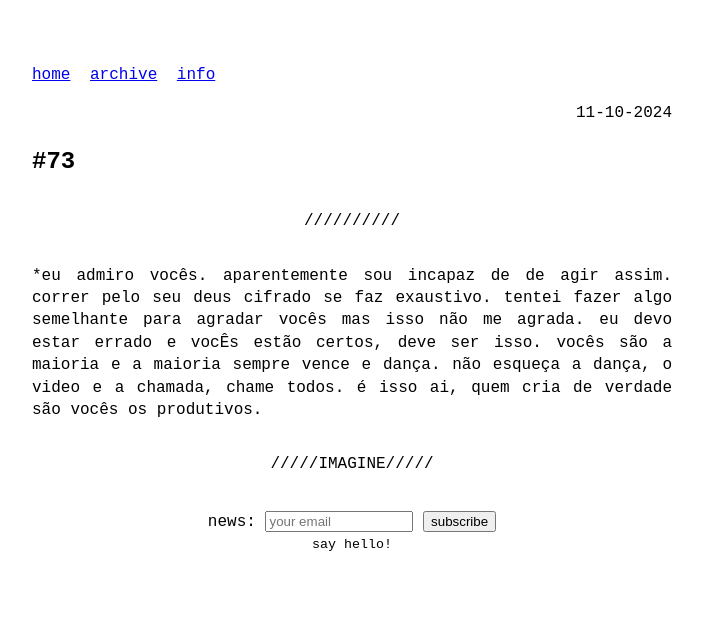
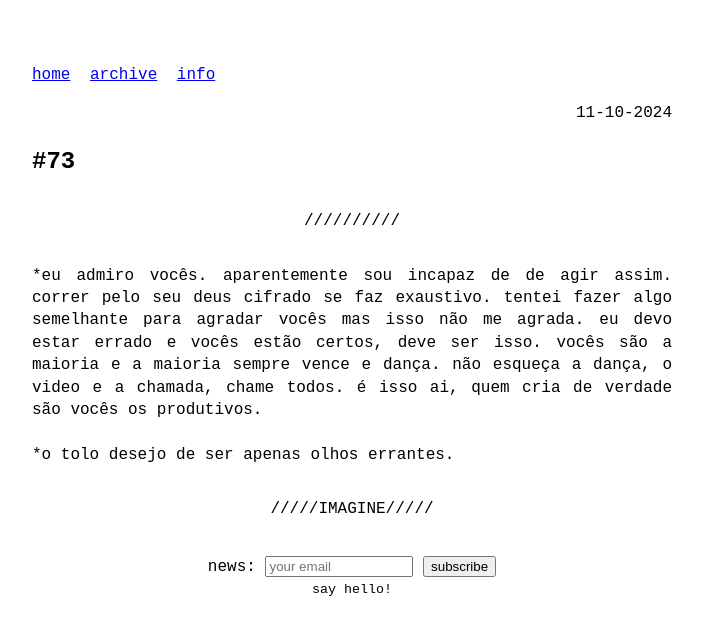
Before and after one commit to odaniloluna/odaniloluna.github.io, a Jekyll site: the page built from _posts/2024-10-11-#73.md, in a window 1280 px wide. Shown: the top 635 px of the page, without its empty margins (288-991 px from the left). Built offline with Jekyll 4.4.1, drawn with Linux system fonts in a browser that asks for light colours.

Commit message:
Update 2024-10-11-#73.md

```diff
--- a/_posts/2024-10-11-#73.md
+++ b/_posts/2024-10-11-#73.md
@@ -5,4 +5,7 @@ slug: #73
 ---
 ---
 <p class="description" style="text-align: justify;">
-*eu admiro vocês. aparentemente sou incapaz de de agir assim. correr pelo seu deus cifrado se faz exaustivo. tentei fazer  algo semelhante para agradar vocês mas isso não me agrada. eu devo estar errado e vocÊs estão certos, deve ser isso. vocês são a maioria e a maioria sempre vence e dança. não esqueça a dança, o video e a chamada, chame todos. é isso ai, quem cria de verdade são vocês os produtivos.
+*eu admiro vocês. aparentemente sou incapaz de de agir assim. correr pelo seu deus cifrado se faz exaustivo. tentei fazer  algo semelhante para agradar vocês mas isso não me agrada. eu devo estar errado e vocês estão certos, deve ser isso. vocês são a maioria e a maioria sempre vence e dança. não esqueça a dança, o video e a chamada, chame todos. é isso ai, quem cria de verdade são vocês os produtivos.
+<br>
+<br>
+*o tolo desejo de ser apenas olhos errantes.
```
